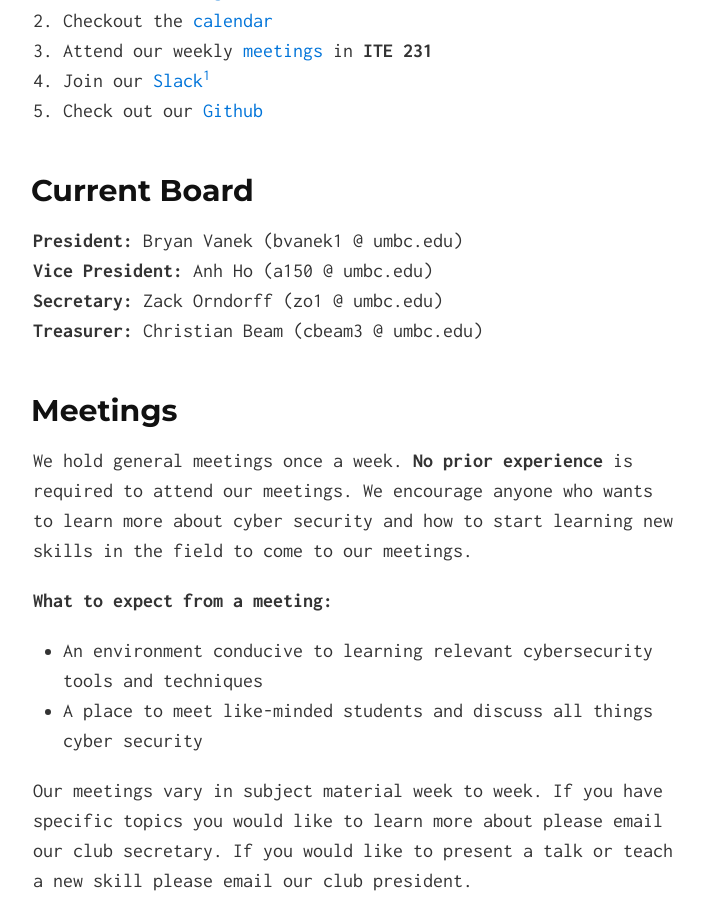
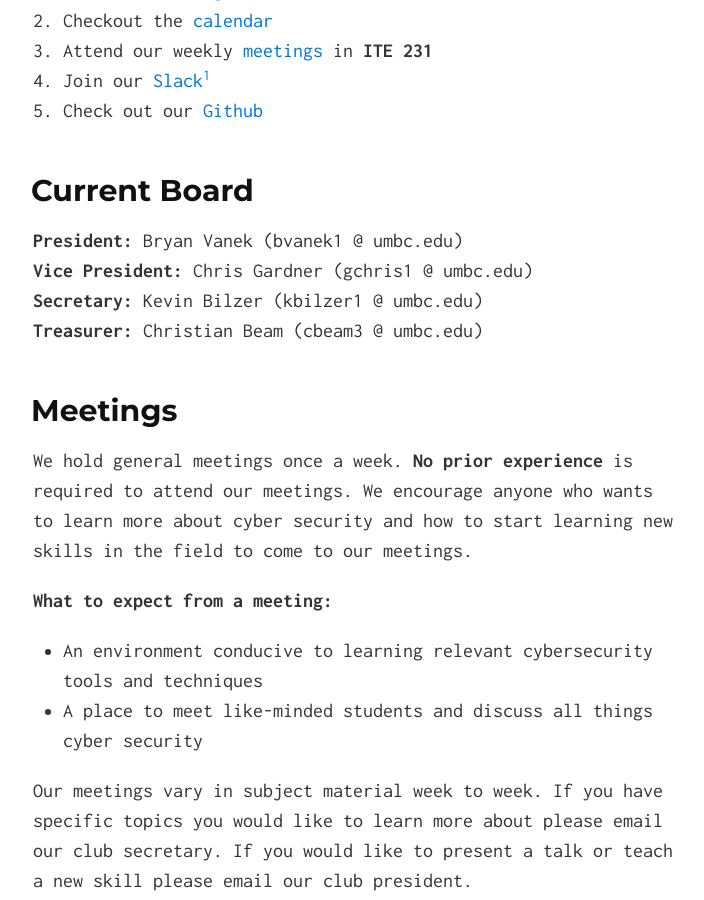
Before and after one commit to UMBCCyberDawgs/umbccyberdawgs.github.io, a Jekyll site: the page built from index.md, in a window 1280 px wide and 900 px high, scrolled down 534 px. Shown: the whole window, without its empty margins (287-991 px from the left). Built offline with Jekyll 4.4.1, drawn with Linux system fonts in a browser that asks for light colours; our own code applies the rules of GitHub Pages for plain Markdown files.

Commit message:
updated board on site

```diff
--- a/index.md
+++ b/index.md
@@ -21,8 +21,8 @@ There are a few things you can do to get involved with the club.
 ## Current Board
 
 **President:** Bryan Vanek (bvanek1 @ umbc.edu)
-**Vice President:** Anh Ho (a150 @ umbc.edu)
-**Secretary:** Zack Orndorff (zo1 @ umbc.edu)
+**Vice President:** Chris Gardner (gchris1 @ umbc.edu)
+**Secretary:** Kevin Bilzer (kbilzer1 @ umbc.edu)
 **Treasurer:** Christian Beam (cbeam3 @ umbc.edu)
 
 ## <a name="meetings">Meetings</a>
```
